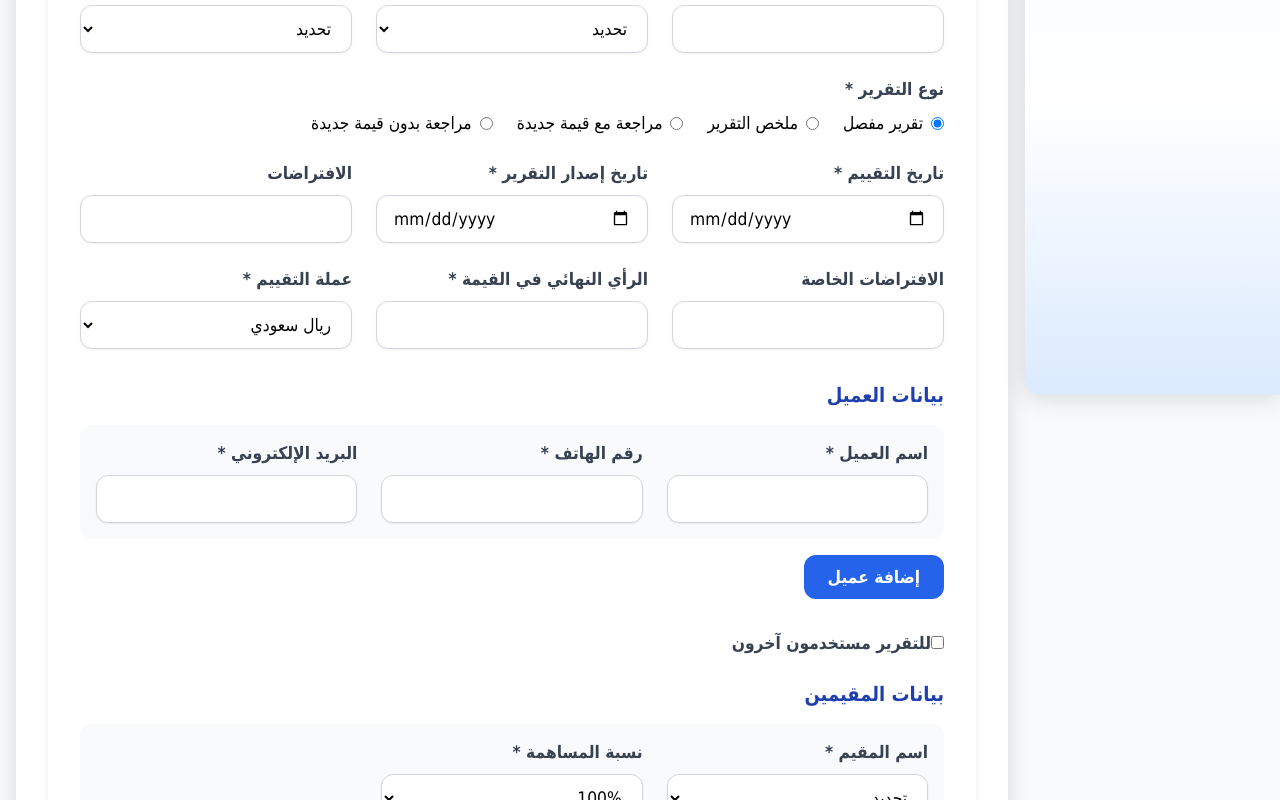
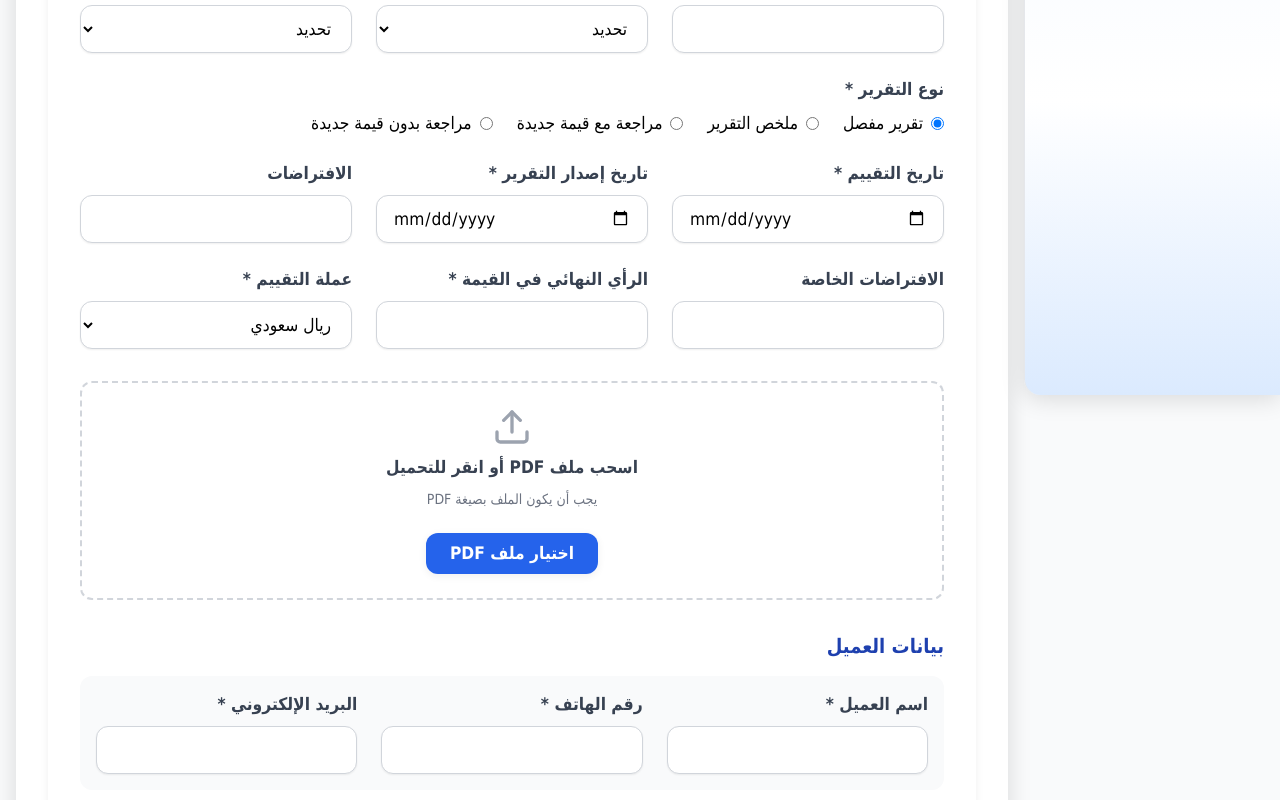
Before and after one commit to mostafa99hosny/reports_withdraw, a React app: page /equipment-reports/manual-upload in a window 1280 px wide. Shown: the part 406-1206 px from the top of the page. Built offline with nearby package versions, Linux system fonts and the light colour scheme; the HTML template or start-up script is replaced by a standard one.

Commit message:
update form

```diff
--- a/src/pages/Reports/EquipmentManualUpload.tsx
+++ b/src/pages/Reports/EquipmentManualUpload.tsx
@@ -15,6 +15,7 @@ const EquipmentManualUpload: React.FC = () => {
     value: '',
     currency_id: '1',
     excel_file: null as File | null,
+    pdf_file: null as File | null,
     report_number: '',
   });
 
@@ -216,6 +217,30 @@ const EquipmentManualUpload: React.FC = () => {
                 <option value="6">جنيه سوداني</option>
               </select>
             </div>
+          </div>
+
+          {/* رفع ملف PDF للتقرير */}
+          <div className="border-2 border-dashed border-gray-300 rounded-xl p-6 mb-8 flex flex-col items-center text-center bg-white hover:border-blue-400 transition-colors">
+            <Upload className="mx-auto mb-2 text-gray-400" size={40} />
+            <div className="mb-2 font-semibold text-gray-700">اسحب ملف PDF أو انقر للتحميل</div>
+            <div className="mb-4 text-sm text-gray-500">يجب أن يكون الملف بصيغة PDF</div>
+            <input
+              type="file"
+              accept="application/pdf,.pdf"
+              id="pdf-upload"
+              name="pdf_file"
+              className="hidden"
+              onChange={e => {
+                const file = e.target.files?.[0] || null;
+                setForm(f => ({ ...f, pdf_file: file }));
+              }}
+            />
+            <button type="button" className="bg-blue-600 hover:bg-blue-700 text-white font-bold py-2 px-6 rounded-lg shadow transition-all cursor-pointer mt-2" onClick={() => document.getElementById('pdf-upload')?.click()}>
+              اختيار ملف PDF
+            </button>
+            {form.pdf_file && (
+              <div className="mt-2 text-green-600 text-sm">تم اختيار الملف: {form.pdf_file.name}</div>
+            )}
           </div>
 
           {/* بيانات العميل */}
--- a/src/pages/Reports/ManualUpload.tsx
+++ b/src/pages/Reports/ManualUpload.tsx
@@ -15,6 +15,7 @@ const ManualUpload: React.FC = () => {
     value: '',
     currency_id: '1',
     excel_file: null as File | null,
+    pdf_file: null as File | null,
     report_number: '',
   });
 
@@ -216,6 +217,30 @@ const ManualUpload: React.FC = () => {
                 <option value="6">جنيه سوداني</option>
               </select>
             </div>
+          </div>
+
+          {/* رفع ملف PDF للتقرير */}
+          <div className="border-2 border-dashed border-gray-300 rounded-xl p-6 mb-8 flex flex-col items-center text-center bg-white hover:border-blue-400 transition-colors">
+            <Upload className="mx-auto mb-2 text-gray-400" size={40} />
+            <div className="mb-2 font-semibold text-gray-700">اسحب ملف PDF أو انقر للتحميل</div>
+            <div className="mb-4 text-sm text-gray-500">يجب أن يكون الملف بصيغة PDF</div>
+            <input
+              type="file"
+              accept="application/pdf,.pdf"
+              id="pdf-upload"
+              name="pdf_file"
+              className="hidden"
+              onChange={e => {
+                const file = e.target.files?.[0] || null;
+                setForm(f => ({ ...f, pdf_file: file }));
+              }}
+            />
+            <button type="button" className="bg-blue-600 hover:bg-blue-700 text-white font-bold py-2 px-6 rounded-lg shadow transition-all cursor-pointer mt-2" onClick={() => document.getElementById('pdf-upload')?.click()}>
+              اختيار ملف PDF
+            </button>
+            {form.pdf_file && (
+              <div className="mt-2 text-green-600 text-sm">تم اختيار الملف: {form.pdf_file.name}</div>
+            )}
           </div>
 
           {/* بيانات العميل */}
```
